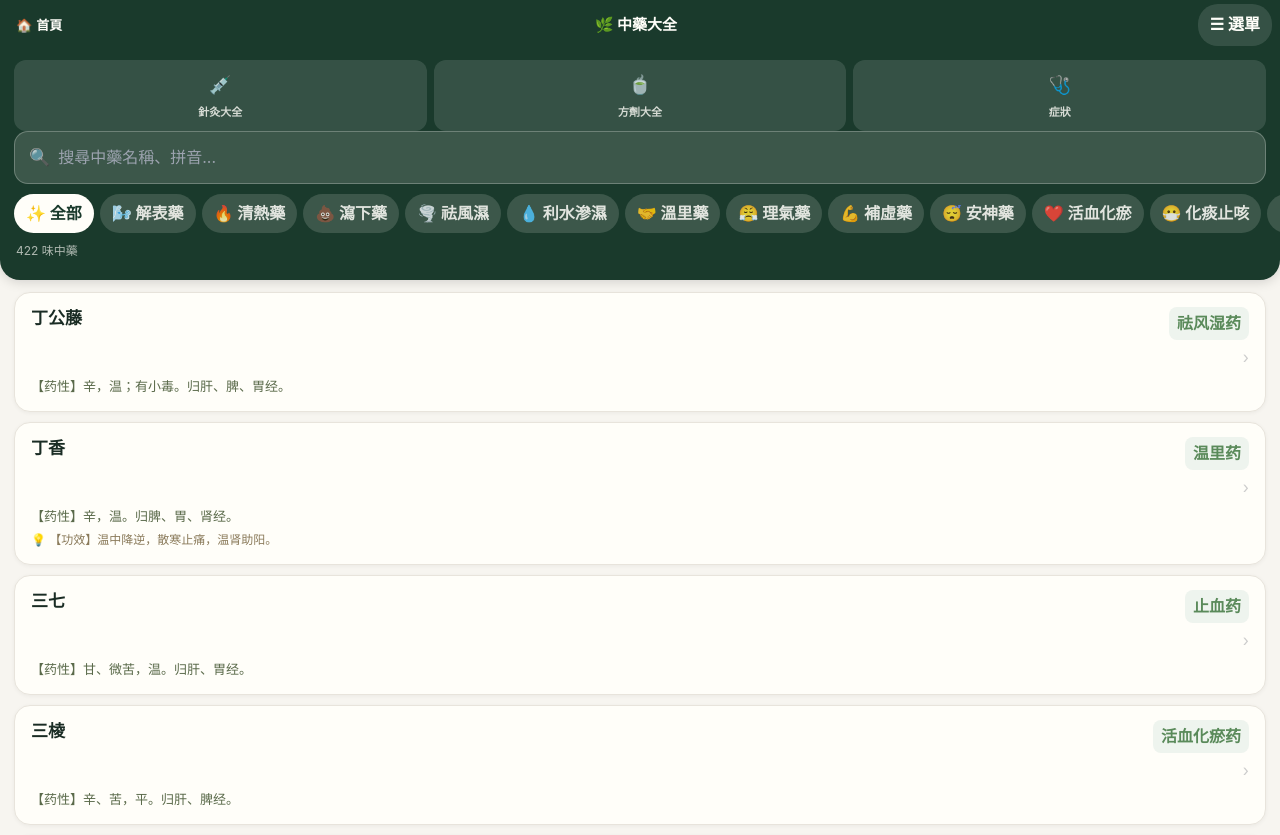
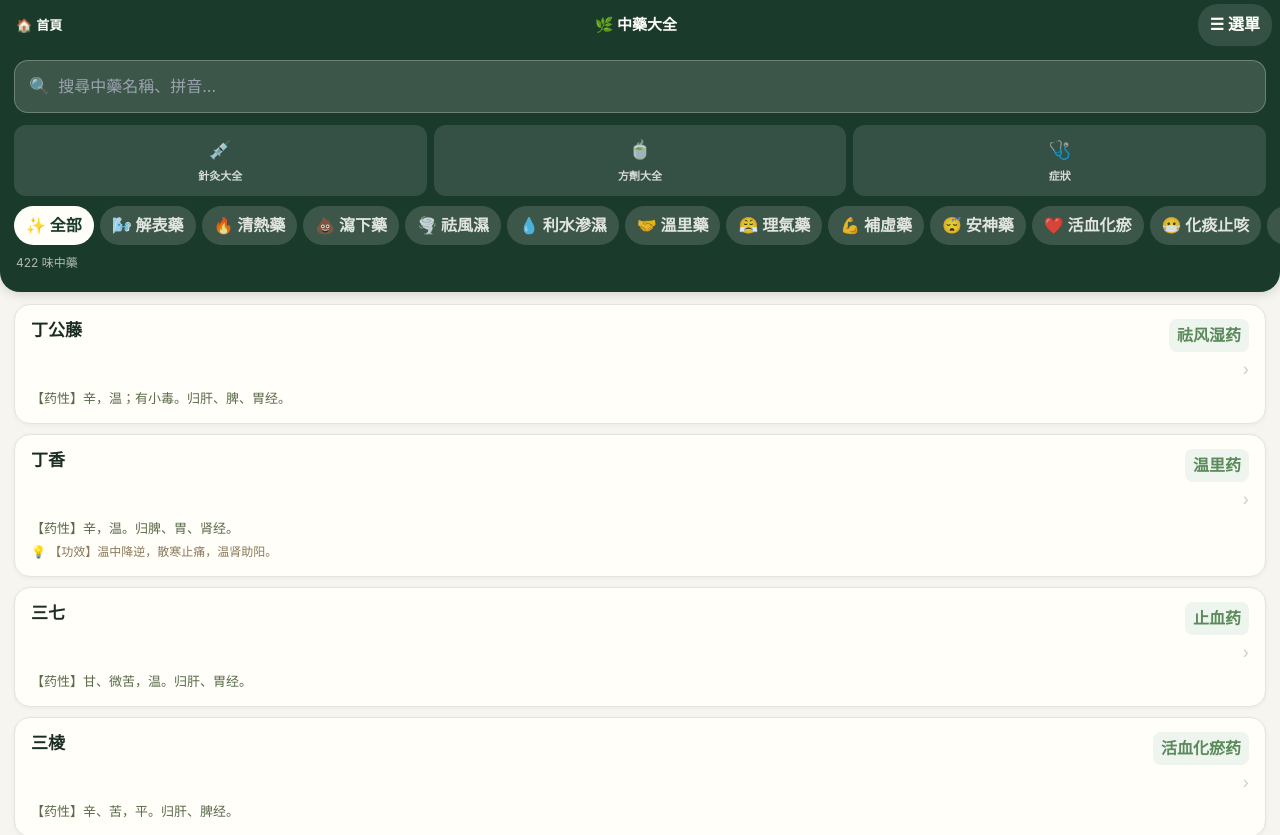
Before and after one commit to realtcmweb/tcm-knowledge-base, a Next.js app: page /en/herbs in a window 1280 px wide. Shown: the top 835 px of the page. Built offline with nearby package versions, Linux system fonts and the light colour scheme.

Commit message:
fix: move search above tabs for herbs page

```diff
--- a/app/[locale]/herbs/page.tsx
+++ b/app/[locale]/herbs/page.tsx
@@ -141,8 +141,21 @@ export default function HerbsPage() {
           </div>
         </div>
 
+        {/* Search */}
+        <div style={{ padding: '10px 14px 0' }}>
+          <div style={{ display: 'flex', alignItems: 'center', gap: 8, backgroundColor: 'rgba(255,254,249,0.15)', borderRadius: 14, padding: '11px 14px', border: '1.5px solid rgba(255,254,249,0.25)' }}>
+            <span style={{ fontSize: 16, opacity: 0.8 }}>🔍</span>
+            <input ref={searchRef} type="text" placeholder={loading ? '載入中...' : '搜尋中藥名稱、拼音...'} value={search} onChange={e => setSearch(e.target.value)}
+              disabled={loading}
+              style={{ flex: 1, border: 'none', background: 'transparent', outline: 'none', fontSize: 14, color: '#FFFEF9' }} />
+            {search && (
+              <button onClick={() => setSearch('')} style={{ background: 'rgba(255,254,249,0.2)', border: 'none', borderRadius: '50%', width: 20, height: 20, cursor: 'pointer', fontSize: 10, color: '#FFFEF9', display: 'flex', alignItems: 'center', justifyContent: 'center' }}>✕</button>
+            )}
+          </div>
+        </div>
+
         {/* 3-Tab Navigation */}
-        <div style={{ display: 'flex', padding: '10px 14px 0', gap: 7 }}>
+        <div style={{ display: 'flex', padding: '12px 14px 0', gap: 7 }}>
           {[
             { href: '/acu', label: '針灸大全', emoji: '💉' },
             { href: '/db', label: '方劑大全', emoji: '🍵' },
@@ -153,19 +166,6 @@ export default function HerbsPage() {
               <div>{tab.label}</div>
             </Link>
           ))}
-        </div>
-
-        {/* Search */}
-        <div style={{ padding: '0 14px 0' }}>
-          <div style={{ display: 'flex', alignItems: 'center', gap: 8, backgroundColor: 'rgba(255,254,249,0.15)', borderRadius: 14, padding: '11px 14px', border: '1.5px solid rgba(255,254,249,0.25)' }}>
-            <span style={{ fontSize: 16, opacity: 0.8 }}>🔍</span>
-            <input ref={searchRef} type="text" placeholder={loading ? '載入中...' : '搜尋中藥名稱、拼音...'} value={search} onChange={e => setSearch(e.target.value)}
-              disabled={loading}
-              style={{ flex: 1, border: 'none', background: 'transparent', outline: 'none', fontSize: 14, color: '#FFFEF9' }} />
-            {search && (
-              <button onClick={() => setSearch('')} style={{ background: 'rgba(255,254,249,0.2)', border: 'none', borderRadius: '50%', width: 20, height: 20, cursor: 'pointer', fontSize: 10, color: '#FFFEF9', display: 'flex', alignItems: 'center', justifyContent: 'center' }}>✕</button>
-            )}
-          </div>
         </div>
 
         {/* Category pills */}
```
